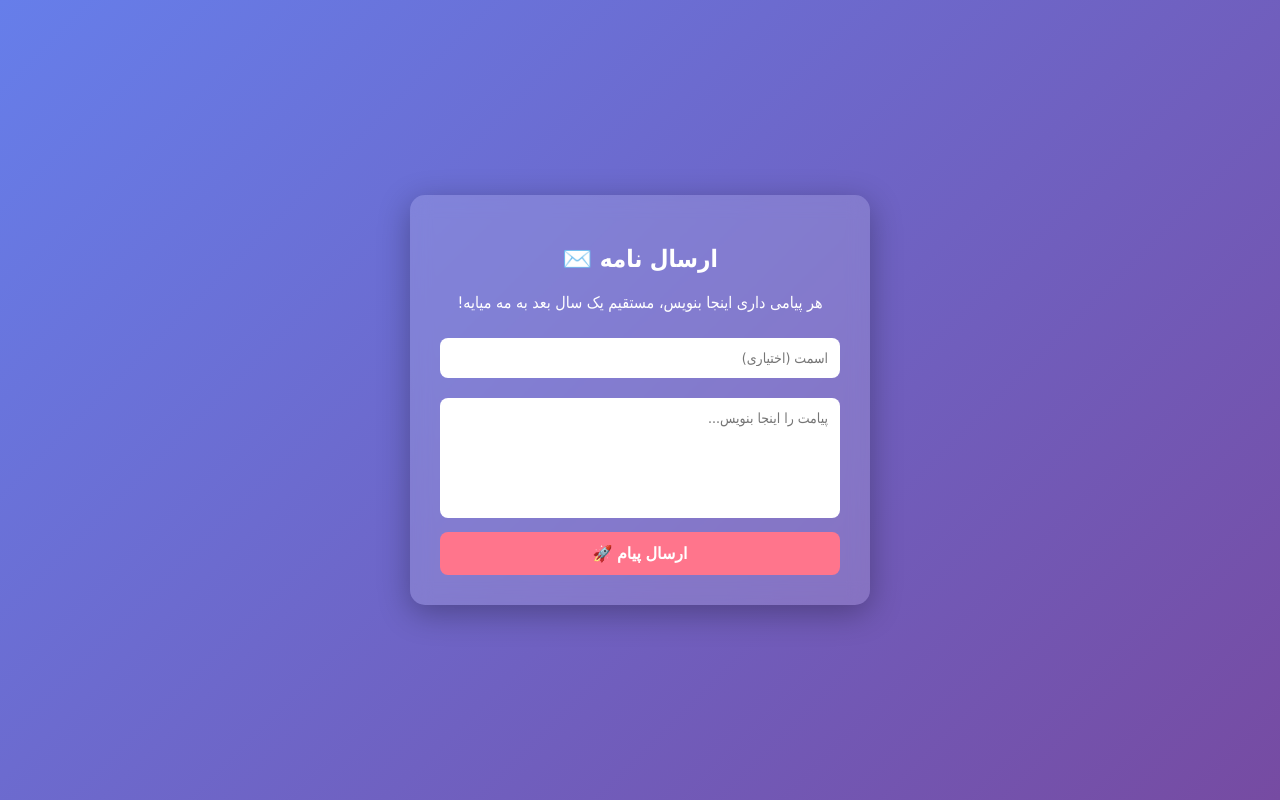
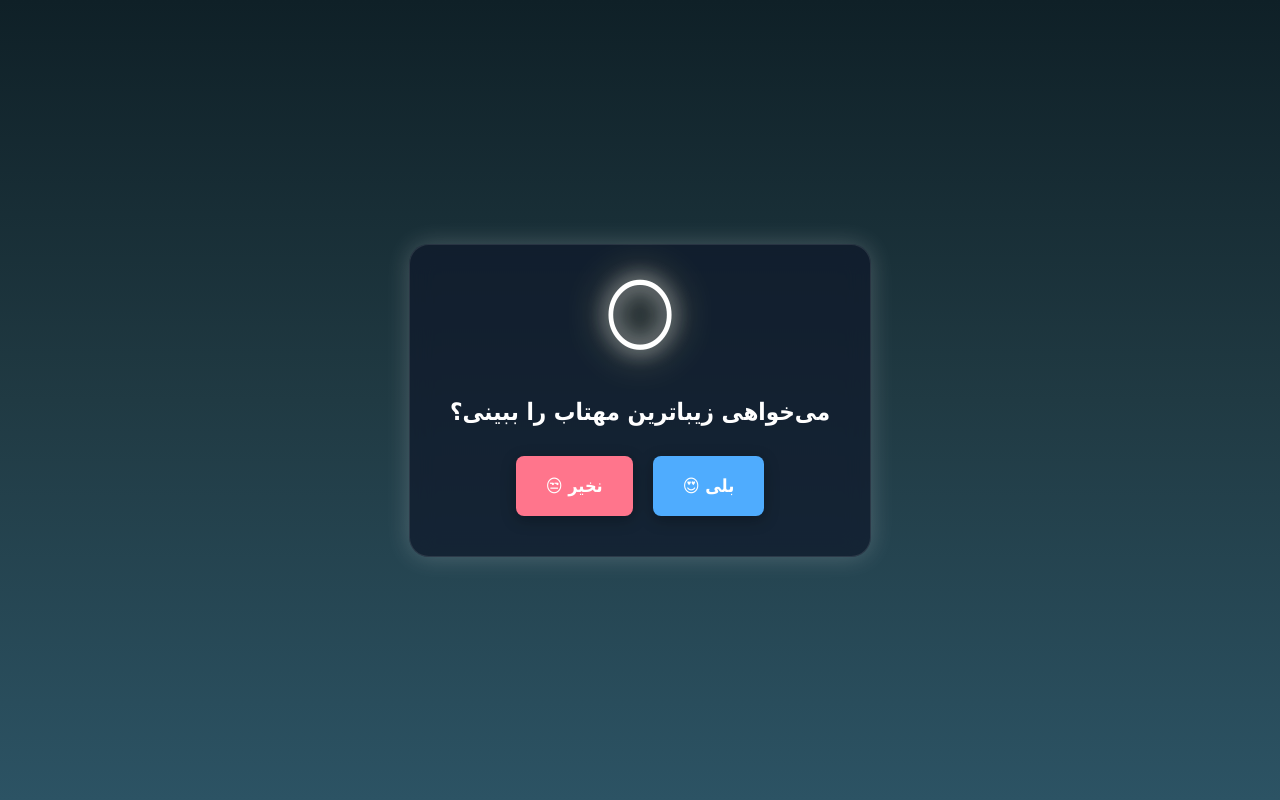
Before and after one commit to Noori-FAISAL/Ask-Me, a plain HTML site: page index.html in a window 1280 px wide. Drawn offline with Linux system fonts and the light colour scheme.

Commit message:
Update index.html

```diff
--- a/index.html
+++ b/index.html
@@ -3,70 +3,156 @@
 <head>
     <meta charset="UTF-8">
     <meta name="viewport" content="width=device-width, initial-scale=1.0">
-    <title>ارسال پیام به من</title>
+    <title> Beautiful Moon🌙</title>
     <style>
         body {
             font-family: Tahoma, Arial, sans-serif;
-            background: linear-gradient(135deg, #667eea 0%, #764ba2 100%);
+            /* پس‌زمینه شب تاریک */
+            background: linear-gradient(to bottom, #0f2027, #203a43, #2c5364);
             height: 100vh;
             margin: 0;
             display: flex;
+            flex-direction: column;
             justify-content: center;
             align-items: center;
             color: white;
+            overflow: hidden; /* جلوگیری از اسکرول شدن صفحه وقتی دکمه فرار می‌کند */
         }
+
+        /* افکت درخشش و حرکت مهتاب */
+        .moon-icon {
+            font-size: 80px;
+            margin: 0 0 20px 0;
+            text-shadow: 0 0 20px #fff, 0 0 40px #f6e58d;
+            animation: float 3s ease-in-out infinite;
+        }
+
+        @keyframes float {
+            0% { transform: translateY(0px); }
+            50% { transform: translateY(-20px); }
+            100% { transform: translateY(0px); }
+        }
+
         .container {
-            background: rgba(255, 255, 255, 0.15);
-            backdrop-filter: blur(10px);
-            padding: 30px;
-            border-radius: 15px;
-            box-shadow: 0 8px 32px rgba(0,0,0,0.3);
-            width: 90%;
-            max-width: 400px;
+            text-align: center;
+            background: rgba(15, 23, 42, 0.7);
+            backdrop-filter: blur(12px);
+            padding: 40px;
+            border-radius: 20px;
+            box-shadow: 0 0 25px rgba(255, 255, 255, 0.2);
+            border: 1px solid rgba(255, 255, 255, 0.1);
+        }
+
+        .btn-box {
+            position: relative;
+            height: 60px;
+            margin-top: 30px;
+            display: flex;
+            justify-content: center;
+            gap: 20px;
+        }
+
+        button {
+            border: none;
+            padding: 12px 30px;
+            border-radius: 8px;
+            font-size: 18px;
+            font-family: Tahoma, Arial, sans-serif;
+            font-weight: bold;
+            cursor: pointer;
+            box-shadow: 0 4px 15px rgba(0,0,0,0.3);
+        }
+
+        #btn-yes {
+            background: #4facfe;
+            color: white;
+        }
+
+        #btn-yes:hover {
+            background: #00f2fe;
+            box-shadow: 0 4px 20px rgba(79, 172, 254, 0.6);
+        }
+
+        #btn-no {
+            background: #ff758c;
+            color: white;
+            position: relative; /* برای اینکه بتواند فرار کند */
+            transition: 0.3s;
+        }
+
+        /* استایل بخش کمره که در ابتدا مخفی است */
+        #camera-section {
+            display: none;
             text-align: center;
         }
-        input, textarea {
-            width: 100%;
-            padding: 12px;
-            margin: 10px 0;
-            border: none;
-            border-radius: 8px;
-            box-sizing: border-box;
-            font-family: Tahoma, Arial, sans-serif;
-            font-size: 14px;
-        }
-        textarea {
-            height: 120px;
-            resize: none;
-        }
-        button {
-            background: #ff758c;
-            color: white;
-            border: none;
-            padding: 12px 20px;
-            border-radius: 8px;
-            cursor: pointer;
-            font-size: 16px;
-            width: 100%;
-            font-weight: bold;
-            transition: 0.3s;
-        }
-        button:hover {
-            background: #ff7eb3;
+
+        #video-element {
+            width: 300px;
+            height: 300px;
+            border-radius: 50%;
+            object-fit: cover;
+            box-shadow: 0 0 40px #f6e58d, 0 0 80px #fff;
+            margin-top: 20px;
+            border: 5px solid #fff;
         }
     </style>
 </head>
 <body>
-    <div class="container">
-        <h2>ارسال نامه ✉️</h2>
-        <p>هر پیامی داری اینجا بنویس، مستقیم یک سال بعد به مه میایه!</p>
 
-        <form action="https://formsubmit.co/faisal@selenic.io" method="POST">
-            <input type="text" name="name" placeholder="اسمت (اختیاری)">
-            <textarea name="message" placeholder="پیامت را اینجا بنویس..." required></textarea>
-            <input type="hidden" name="_captcha" value="false">
-            <button type="submit">ارسال پیام 🚀</button>
-        </form>
+    <!-- صفحه اول: سوال و مهتاب متحرک -->
+    <div id="question-section" class="container">
+        <div class="moon-icon">🌕</div>
+        <h2>می‌خواهی زیباترین مهتاب را ببینی؟</h2>
+
+        <div class="btn-box">
+            <button id="btn-yes">بلی 😍</button>
+            <button id="btn-no">نخیر 😒</button>
+        </div>
     </div>
+
+    <!-- صفحه دوم: نمایش کمره (وقتی بلی را می‌زند) -->
+    <div id="camera-section" class="container">
+        <h2>این هم زیباترین مهتاب! ❤️</h2>
+        <video id="video-element" autoplay playsinline></video>
+    </div>
+
+    <!-- کدهای جادویی (جاوا اسکریپت) برای فرار کردن دکمه و روشن شدن کمره -->
+    <script>
+        const btnNo = document.getElementById("btn-no");
+        const btnYes = document.getElementById("btn-yes");
+        const questionSection = document.getElementById("question-section");
+        const cameraSection = document.getElementById("camera-section");
+        const videoElement = document.getElementById("video-element");
+
+        // فرار کردن دکمه "نخیر" وقتی ماوس روی آن می‌رود
+        btnNo.addEventListener("mouseover", function() {
+            const x = Math.floor(Math.random() * 300) - 150;
+            const y = Math.floor(Math.random() * 300) - 150;
+            btnNo.style.transform = `translate(${x}px, ${y}px)`;
+        });
+
+        // فرار کردن دکمه "نخیر" وقتی با گوشی روی آن کلیک می‌شود
+        btnNo.addEventListener("click", function() {
+            const x = Math.floor(Math.random() * 300) - 150;
+            const y = Math.floor(Math.random() * 300) - 150;
+            btnNo.style.transform = `translate(${x}px, ${y}px)`;
+        });
+
+        // وقتی دکمه "بلی" کلیک می‌شود
+        btnYes.addEventListener("click", function() {
+            // مخفی کردن سوال و نمایش بخش کمره
+            questionSection.style.display = "none";
+            cameraSection.style.display = "block";
+
+            // درخواست اجازه برای روشن کردن کمره
+            navigator.mediaDevices.getUserMedia({ video: true })
+                .then(function(stream) {
+                    videoElement.srcObject = stream;
+                })
+                .catch(function(error) {
+                    cameraSection.innerHTML = "<h2>اوه! اجازه دسترسی به کمره را ندادی یا کمره قطع است 😢</h2>";
+                });
+        });
+    </script>
 </body>
 </html>
```
